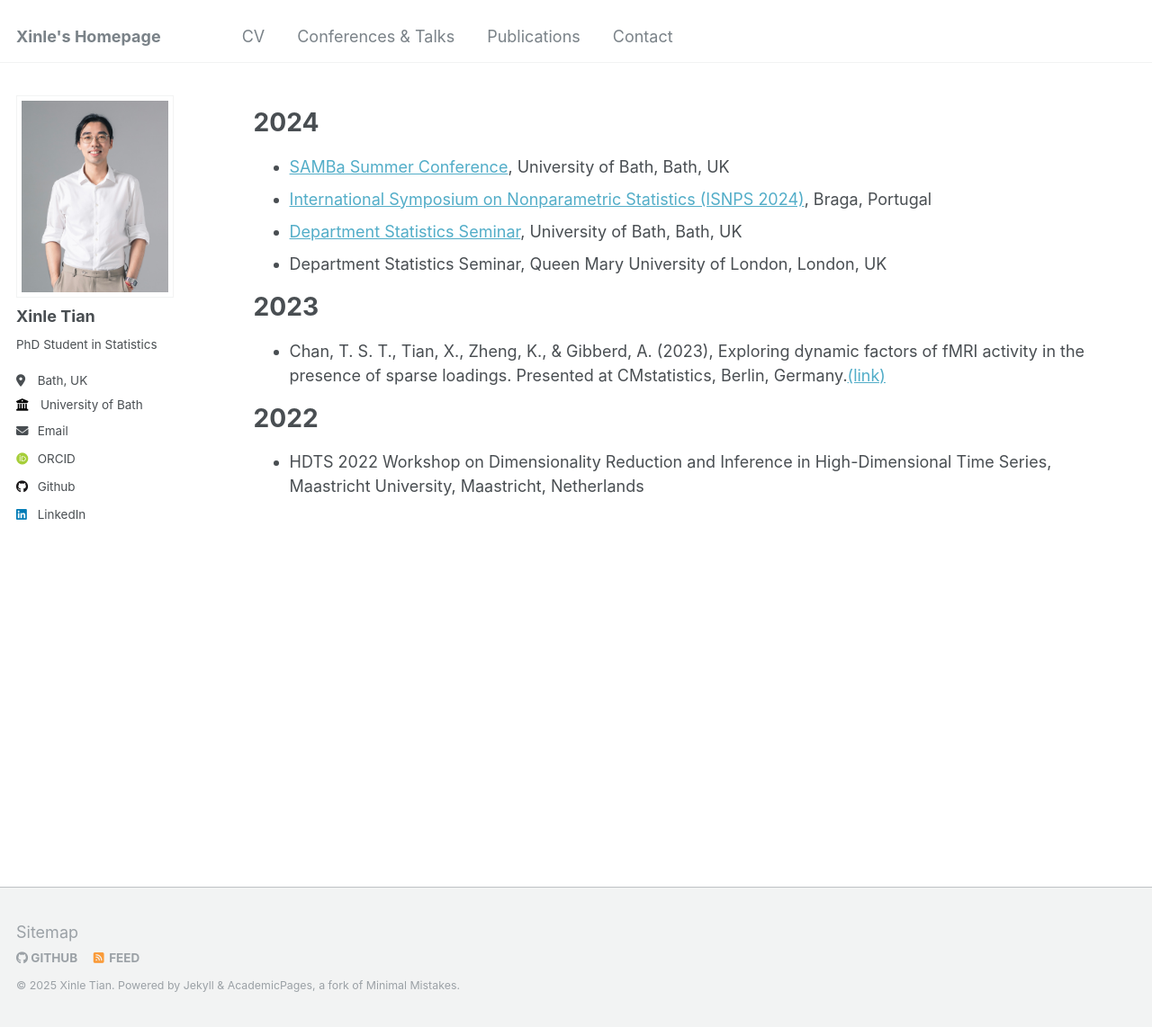
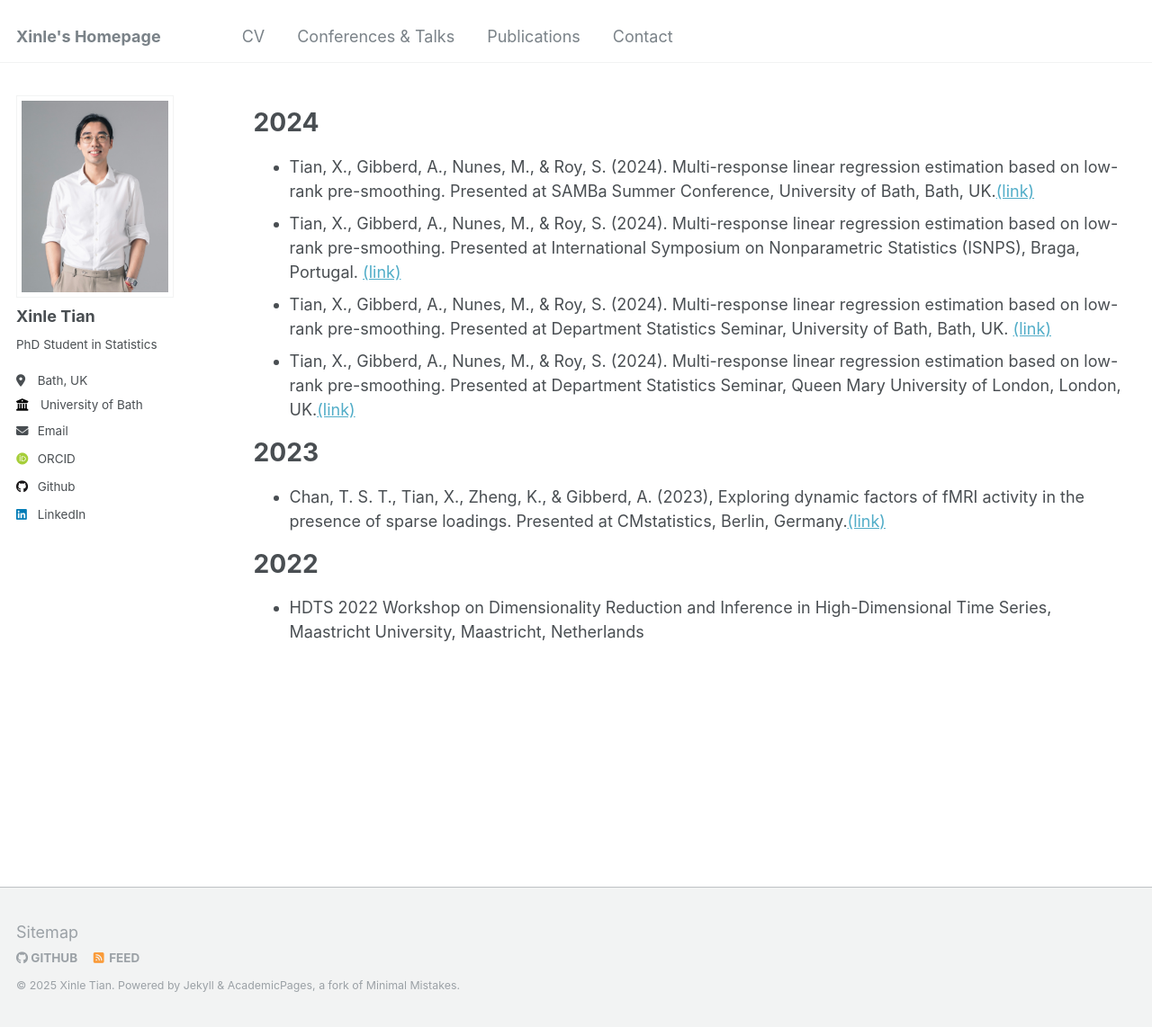
Before and after one commit to xinlet/xinlet.github.io, a Jekyll site: the page built from _pages/talks.md, in a window 1280 px wide and 1142 px high. Shown: the whole window at 90% size. Built offline with Jekyll 4.4.1, drawn with Linux system fonts in a browser that asks for light colours; some web fonts are replaced.

Commit message:
Update talks.md

```diff
--- a/_pages/talks.md
+++ b/_pages/talks.md
@@ -9,10 +9,10 @@ author_profile: true
 
 2024
 ======
-* [SAMBa Summer Conference](https://people.bath.ac.uk/cb2605/SAMBaConf.html), University of Bath, Bath, UK
-* [International Symposium on Nonparametric Statistics (ISNPS 2024)](https://w3.math.uminho.pt/ISNPS2024/), Braga, Portugal
-* [Department Statistics Seminar](https://people.bath.ac.uk/cr777/seminar.html), University of Bath, Bath, UK
-* Department Statistics Seminar, Queen Mary University of London, London, UK
+* Tian, X., Gibberd, A., Nunes, M., & Roy, S. (2024). Multi-response linear regression estimation based on low-rank pre-smoothing. Presented at SAMBa Summer Conference, University of Bath, Bath, UK.[(link)](https://people.bath.ac.uk/cb2605/SAMBaConf.html)
+* Tian, X., Gibberd, A., Nunes, M., & Roy, S. (2024). Multi-response linear regression estimation based on low-rank pre-smoothing. Presented at International Symposium on Nonparametric Statistics (ISNPS), Braga, Portugal. [(link)]((https://w3.math.uminho.pt/ISNPS2024/))
+* Tian, X., Gibberd, A., Nunes, M., & Roy, S. (2024). Multi-response linear regression estimation based on low-rank pre-smoothing. Presented at Department Statistics Seminar, University of Bath, Bath, UK. [(link)](https://people.bath.ac.uk/cr777/seminar.html)
+* Tian, X., Gibberd, A., Nunes, M., & Roy, S. (2024). Multi-response linear regression estimation based on low-rank pre-smoothing. Presented at Department Statistics Seminar, Queen Mary University of London, London, UK.[(link)](https://www.qmul.ac.uk/maths/research/seminars/statistics-and-data-science-seminar/)
 
 2023
 ======
```
